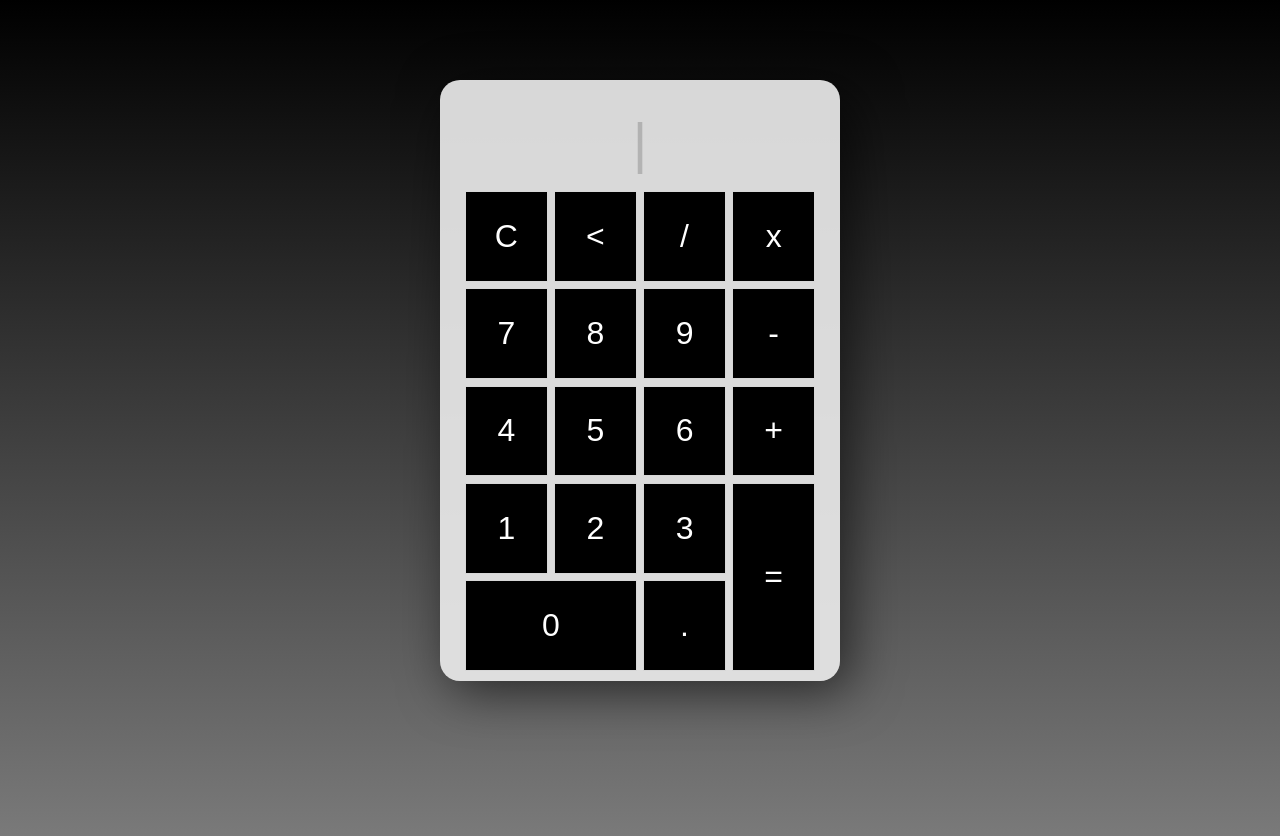
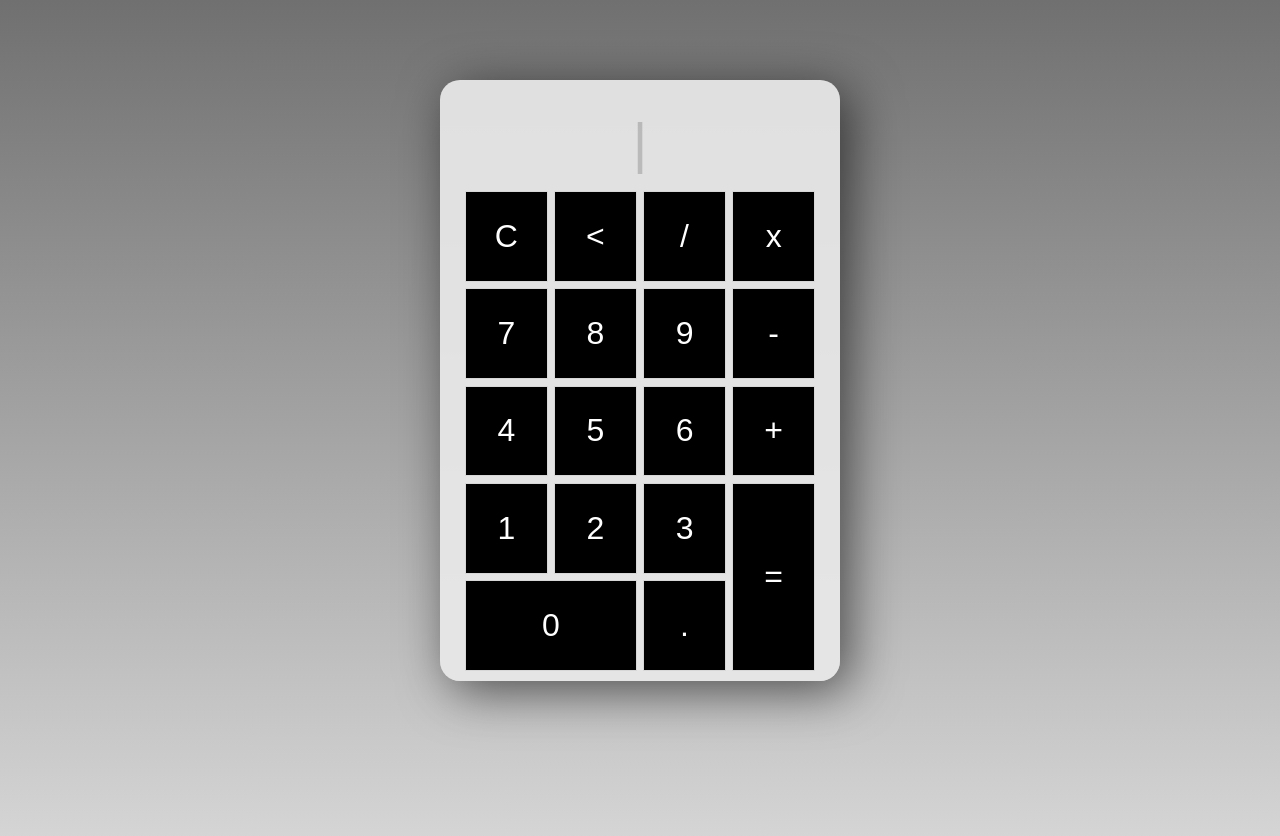
Before and after one commit to viniciusarisp/projeto-calc, a plain HTML site: page index.html in a window 1280 px wide. Drawn offline with Linux system fonts and the light colour scheme.

Commit message:
Update style.css

```diff
--- a/style.css
+++ b/style.css
@@ -28,7 +28,7 @@ ol {
 body {
   font-family: Arial, Helvetica, sans-serif;
   height: 100vh;
-  background-image: linear-gradient(to bottom, black, grey);
+  background-image: linear-gradient(to bottom, rgb(112, 112, 112), rgb(218, 218, 218));
 }
 
 main {
```
